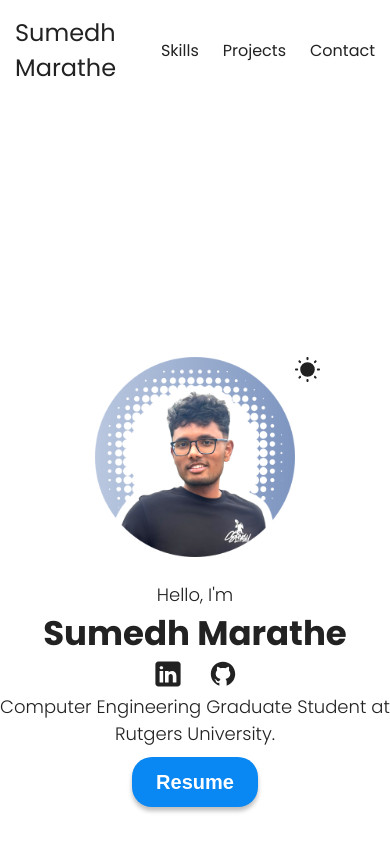
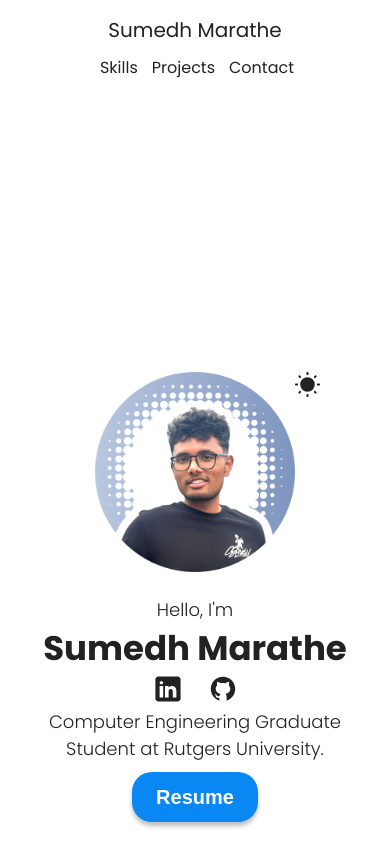
Before and after one commit to sumedh-21/Sumedh-Marathe, a React (Vite) app in the folder vite-project/: page / in a window 390 px wide. Shown: the top 844 px of the page. Built offline with nearby package versions, Linux system fonts and the light colour scheme.

Commit message:
some fixes

```diff
--- a/vite-project/src/sections/Hero/HeroStyles.module.css
+++ b/vite-project/src/sections/Hero/HeroStyles.module.css
@@ -4,7 +4,8 @@
   justify-content: center;
   gap: 20px;
   text-align: center;
-  height: 100dvh;
+  height: 100vh;
+  padding: 20px;
 
   .hero {
     max-width: 200px;
--- a/vite-project/src/sections/Navbar/NavbarStyles.css
+++ b/vite-project/src/sections/Navbar/NavbarStyles.css
@@ -9,6 +9,7 @@
   z-index: 1000;
   width: 100%;
   box-sizing: border-box;
+  white-space: nowrap;
 }
 
 .logo {
@@ -33,3 +34,19 @@
 .navLinks a:hover {
   color: var(---btn-color);
 }
+
+@media (max-width: 600px) {
+  .navbar {
+    flex-direction: column;
+    align-items: center;
+    gap: 10px;
+  }
+
+  .logo {
+    font-size: 20px;
+  }
+
+  .navLinks {
+    gap: 10px;
+  }
+}
```
